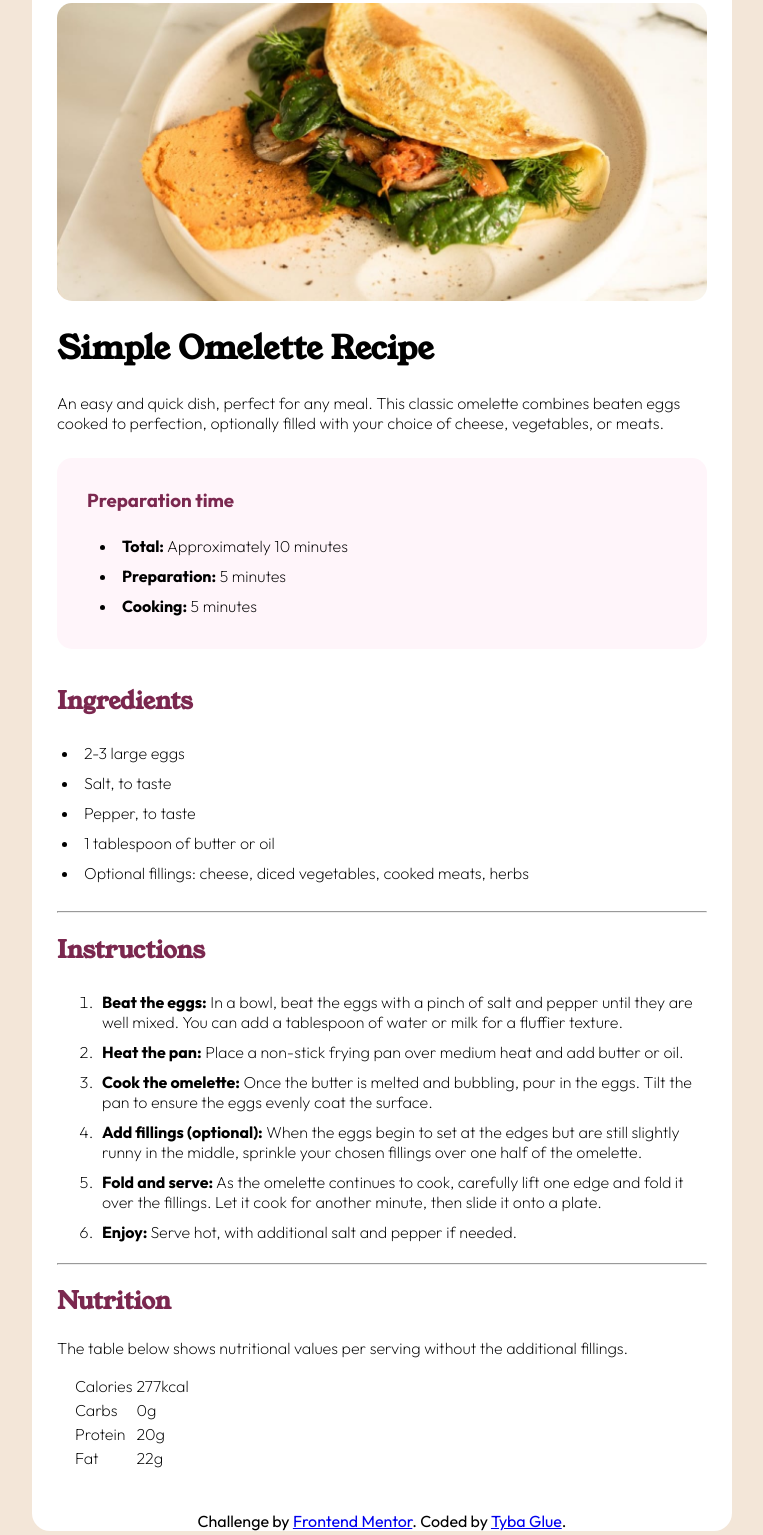
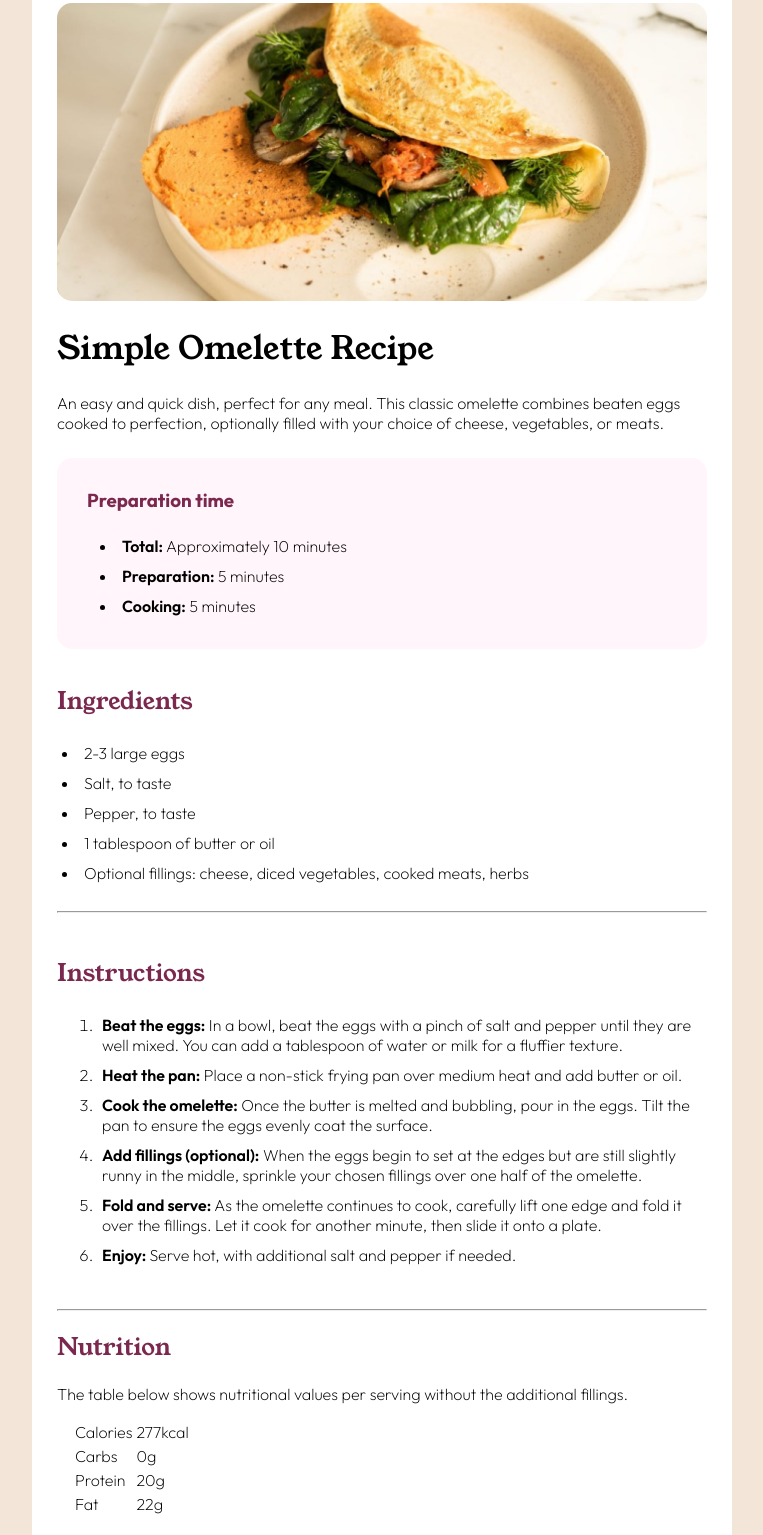
Before and after one commit to tybaglue/FM-recipe-page, a plain HTML site: page index.html in a window 1280 px wide. Shown: the part 156-1691 px from the top of the page, without its empty margins (258-1021 px from the left). Drawn offline with Linux system fonts and the light colour scheme.

Commit message:
Update style.css

```diff
--- a/style.css
+++ b/style.css
@@ -31,6 +31,7 @@ img{
 }
 h1{
     font-family: "Young Serif", serif;
+    font-weight: 500;
 }
 
 .preparation{
@@ -46,18 +47,25 @@ h3{
 
 }
 
+strong{
+    font-weight: 600;
+}
 .ingredients{
     padding: 15px 0;
 }
 h2{
     font-family: "Young Serif", serif;
     color: hsl(332, 51%, 32%);
+    font-weight: 400;
 }
 
 li{
     padding: 5px;
 }
 
+.instructions{
+    padding: 15px 0;
+}
 ol, li{
     margin-left: 0;
 }
```
